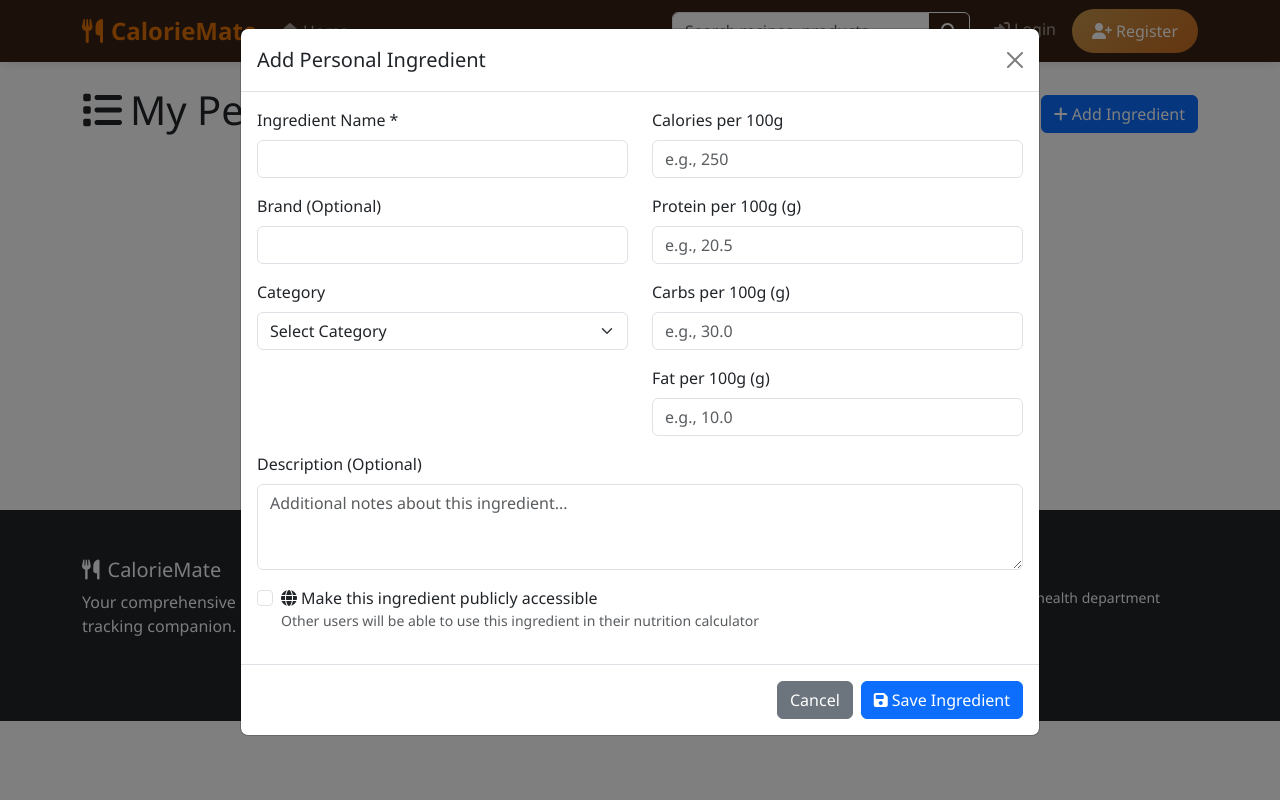
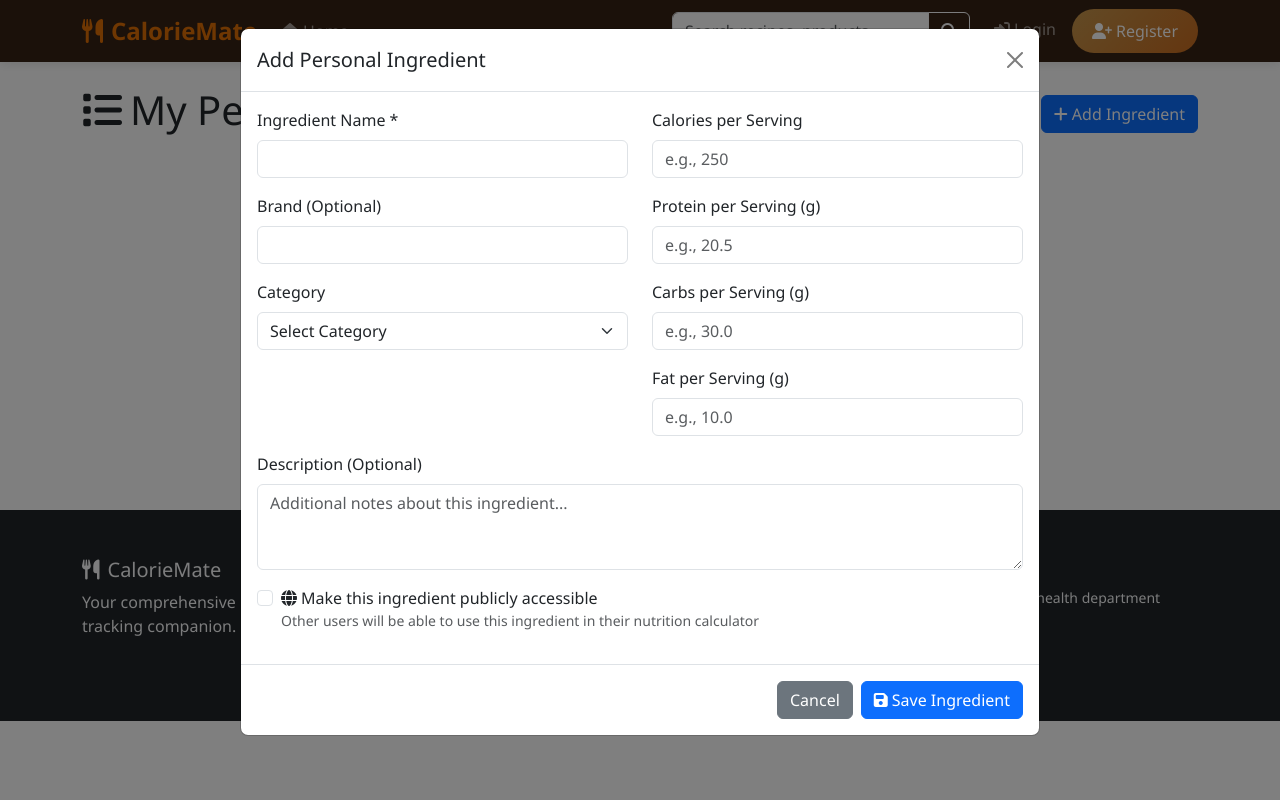
Before and after one commit to michaelfournier064/calorie-mate, a Flask app: template templates/personal_ingredients.html in a window 1280 px wide, after a click on "Add Ingredient". Run offline with Flask 3, Linux system fonts and the light colour scheme; the template is opened without the code that fills it, so the values that code supplies are empty; some libraries are stand-ins or nearby versions.

Commit message:
Changed ingredients to be "Per serving"

```diff
--- a/routes/api.py
+++ b/routes/api.py
@@ -625,7 +625,7 @@ def get_personal_ingredients():
 
         ingredient_list = []
         for ing in ingredients:
-            # Calculate nutrition per 100g (already stored per 100g)
+            # Nutrition values are per serving (stored in calories_per_100g, etc. columns for backward compatibility)
             ingredient_list.append({
                 'id': ing['id'],
                 'name': ing['name'],
@@ -732,6 +732,7 @@ def search_public_ingredients():
 
         ingredient_list = []
         for ing in ingredients:
+            # Nutrition values are per serving (stored in calories_per_100g, etc. columns for backward compatibility)
             ingredient_list.append({
                 'id': ing['id'],
                 'name': ing['name'],
--- a/templates/barcode_scanner.html
+++ b/templates/barcode_scanner.html
@@ -95,7 +95,7 @@
 
                                 <div class="card bg-light mb-3">
                                     <div class="card-header">
-                                        <h6 class="mb-0"><i class="fas fa-chart-pie me-2"></i>Nutrition per 100g (Optional)</h6>
+                                        <h6 class="mb-0"><i class="fas fa-chart-pie me-2"></i>Nutrition per Serving (Optional)</h6>
                                     </div>
                                     <div class="card-body">
                                         <div class="row">
--- a/templates/personal_ingredients.html
+++ b/templates/personal_ingredients.html
@@ -38,8 +38,8 @@
                         <!-- Nutrition Info -->
                         {% if ingredient.calories_per_100g %}
                         <div class="mt-3">
-                            <h6>Nutrition per 100g:</h6>
-                            <ul class="list-unstyled small"><li><strong>Calories:</strong> {{ ingredient.calories_per_100g }}g</li>{% if ingredient.protein_per_100g %}<li><strong>Protein:</strong> {{ ingredient.protein_per_100g }}g</li>{% endif %}{% if ingredient.carbs_per_100g %}<li><strong>Carbs:</strong> {{ ingredient.carbs_per_100g }}g</li>{% endif %}{% if ingredient.fat_per_100g %}<li><strong>Fat:</strong> {{ ingredient.fat_per_100g }}g</li>{% endif %}</ul>
+                            <h6>Nutrition per Serving:</h6>
+                            <ul class="list-unstyled small"><li><strong>Calories:</strong> {{ ingredient.calories_per_100g }}</li>{% if ingredient.protein_per_100g %}<li><strong>Protein:</strong> {{ ingredient.protein_per_100g }}g</li>{% endif %}{% if ingredient.carbs_per_100g %}<li><strong>Carbs:</strong> {{ ingredient.carbs_per_100g }}g</li>{% endif %}{% if ingredient.fat_per_100g %}<li><strong>Fat:</strong> {{ ingredient.fat_per_100g }}g</li>{% endif %}</ul>
                         </div>
                         {% endif %}
                     </div>
@@ -108,19 +108,19 @@
                         </div>
                         <div class="col-md-6">
                             <div class="mb-3">
-                                <label for="ingredientCalories" class="form-label">Calories per 100g</label>
+                                <label for="ingredientCalories" class="form-label">Calories per Serving</label>
                                 <input type="number" class="form-control" id="ingredientCalories" name="calories_per_100g" step="0.01" min="0" placeholder="e.g., 250">
                             </div>
                             <div class="mb-3">
-                                <label for="ingredientProtein" class="form-label">Protein per 100g (g)</label>
+                                <label for="ingredientProtein" class="form-label">Protein per Serving (g)</label>
                                 <input type="number" class="form-control" id="ingredientProtein" name="protein_per_100g" step="0.01" min="0" placeholder="e.g., 20.5">
                             </div>
                             <div class="mb-3">
-                                <label for="ingredientCarbs" class="form-label">Carbs per 100g (g)</label>
+                                <label for="ingredientCarbs" class="form-label">Carbs per Serving (g)</label>
                                 <input type="number" class="form-control" id="ingredientCarbs" name="carbs_per_100g" step="0.01" min="0" placeholder="e.g., 30.0">
                             </div>
                             <div class="mb-3">
-                                <label for="ingredientFat" class="form-label">Fat per 100g (g)</label>
+                                <label for="ingredientFat" class="form-label">Fat per Serving (g)</label>
                                 <input type="number" class="form-control" id="ingredientFat" name="fat_per_100g" step="0.01" min="0" placeholder="e.g., 10.0">
                             </div>
                         </div>
@@ -187,19 +187,19 @@
                         </div>
                         <div class="col-md-6">
                             <div class="mb-3">
-                                <label for="editIngredientCalories" class="form-label">Calories per 100g</label>
+                                <label for="editIngredientCalories" class="form-label">Calories per Serving</label>
                                 <input type="number" class="form-control" id="editIngredientCalories" name="calories_per_100g" step="0.01" min="0">
                             </div>
                             <div class="mb-3">
-                                <label for="editIngredientProtein" class="form-label">Protein per 100g (g)</label>
+                                <label for="editIngredientProtein" class="form-label">Protein per Serving (g)</label>
                                 <input type="number" class="form-control" id="editIngredientProtein" name="protein_per_100g" step="0.01" min="0">
                             </div>
                             <div class="mb-3">
-                                <label for="editIngredientCarbs" class="form-label">Carbs per 100g (g)</label>
+                                <label for="editIngredientCarbs" class="form-label">Carbs per Serving (g)</label>
                                 <input type="number" class="form-control" id="editIngredientCarbs" name="carbs_per_100g" step="0.01" min="0">
                             </div>
                             <div class="mb-3">
-                                <label for="editIngredientFat" class="form-label">Fat per 100g (g)</label>
+                                <label for="editIngredientFat" class="form-label">Fat per Serving (g)</label>
                                 <input type="number" class="form-control" id="editIngredientFat" name="fat_per_100g" step="0.01" min="0">
                             </div>
                         </div>
--- a/templates/search_results.html
+++ b/templates/search_results.html
@@ -278,7 +278,7 @@
                                 <!-- Nutrition Info -->
                                 <div class="mt-2">
                                     <small class="text-muted">
-                                        <strong>Nutrition per 100g:</strong><br>
+                                        <strong>Nutrition per Serving:</strong><br>
                                         {% if ingredient.calories_per_100g %}
                                         Calories: {{ ingredient.calories_per_100g }} |
                                         {% endif %}
```
Also changed, not shown: templates/nutrition_calculator.html (+8 -9 lines).
